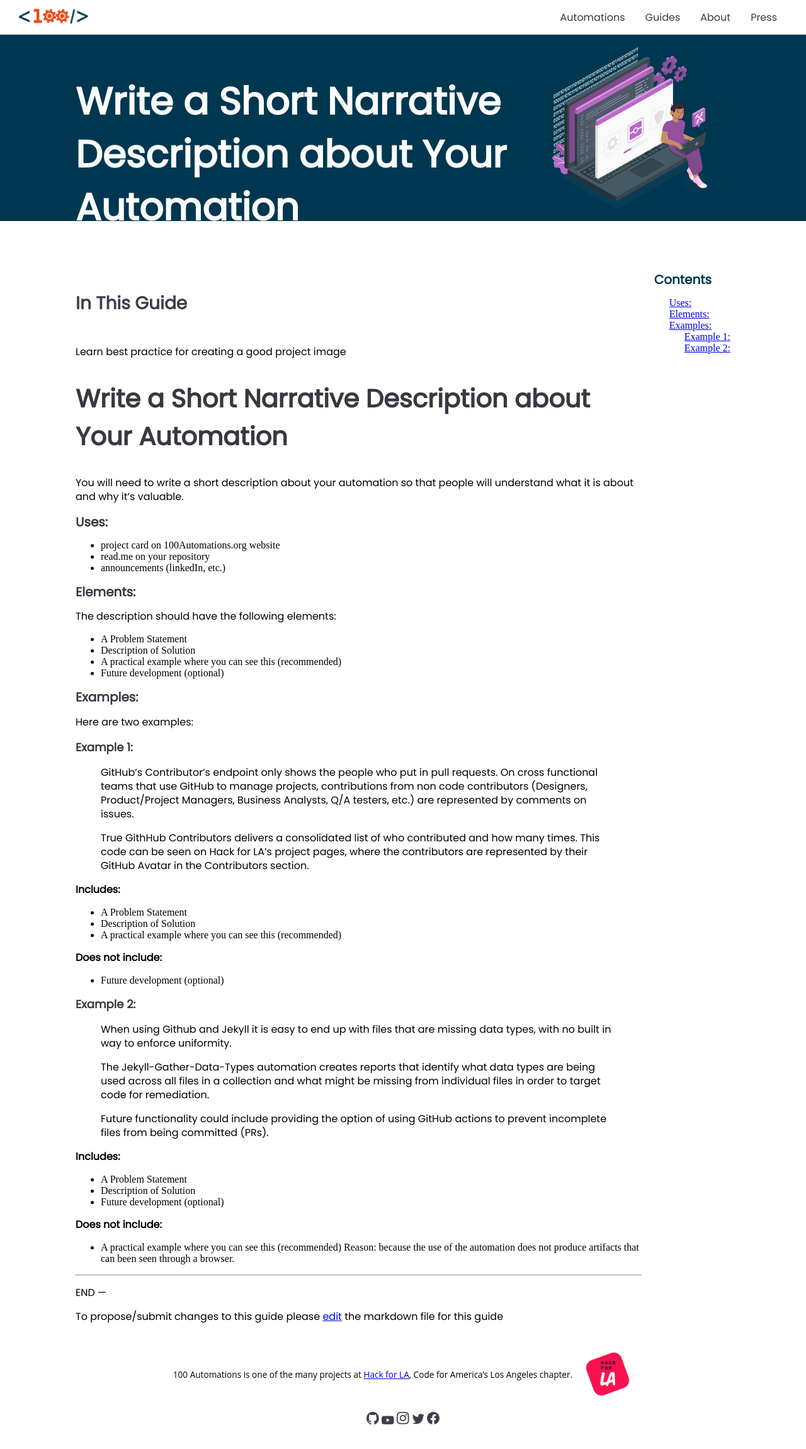
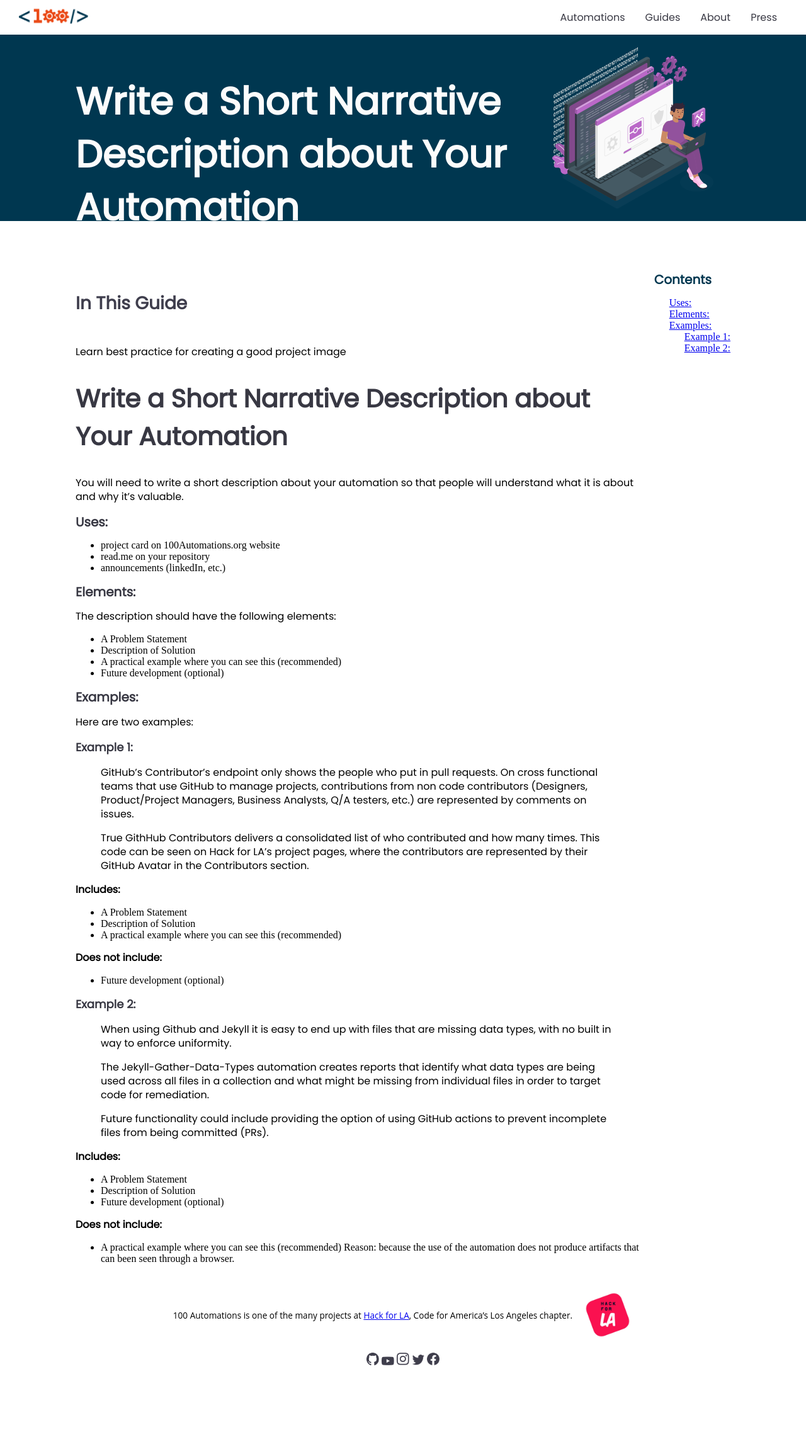
Before and after one commit to 100Automations/Website, a Jekyll site: the page built from _guides/writing-short-descriptions-for-automations.md, in a window 1280 px wide. Shown: the top 2301 px of the page at 63% size. Built offline with Jekyll 4.4.1, drawn with Linux system fonts in a browser that asks for light colours.

Commit message:
removed footer

```diff
--- a/_guides/writing-short-descriptions-for-automations.md
+++ b/_guides/writing-short-descriptions-for-automations.md
@@ -54,9 +54,3 @@ Here are two examples:
 **Does not include:**
 - A practical example where you can see this (recommended)
 Reason: because the use of the automation does not produce artifacts that can been seen through a browser.
-
----
-END
----
-
-To propose/submit changes to this guide please [edit](https://github.com/100Automations/Website/blob/master/_guides/writing-short-descriptions-for-automations.md){:target="_blank"} the markdown file for this guide
```
